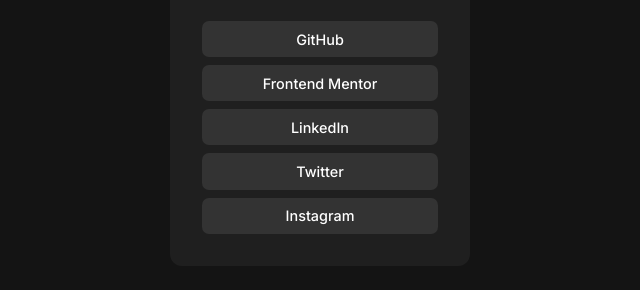
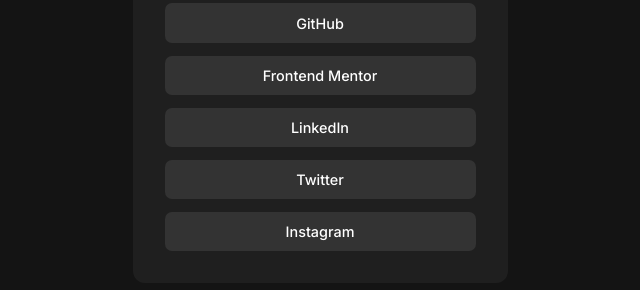
Before and after one commit to unqmahesh/frontend-challenges-2, a plain HTML site: page social-links-profile-main/index.html in a window 1280 px wide. Shown: the part 388-678 px from the top of the page, without its empty margins (320-960 px from the left). Drawn offline with Linux system fonts and the light colour scheme.

Commit message:
changes made

```diff
--- a/social-links-profile-main/styles.css
+++ b/social-links-profile-main/styles.css
@@ -33,7 +33,7 @@
 
 .social-media-links{
     width: 95%;
-    max-width: 300px;
+    max-width: 375px;
     text-align: center;
     display: flex;
     flex-direction: column;
@@ -73,7 +73,7 @@
     flex-direction: column;
     justify-content: center;
     align-items: center;
-    gap: 0.5rem;
+    gap: 0.8rem;
     margin-top: 0.5rem;
 }
 
@@ -85,7 +85,7 @@
     font-size: 0.9rem;
     font-weight: 500;
     background-color: var(--n-g-clr);
-    padding: 0.6rem;
+    padding: 0.7rem;
     border-radius: 7px ;
 }
 
```
